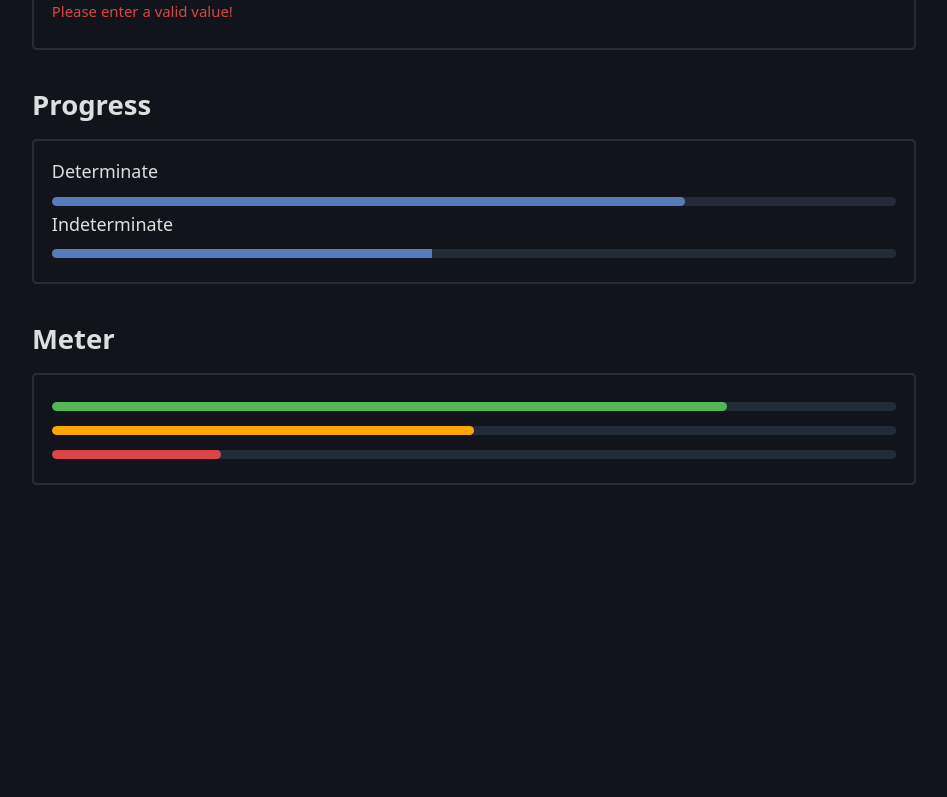
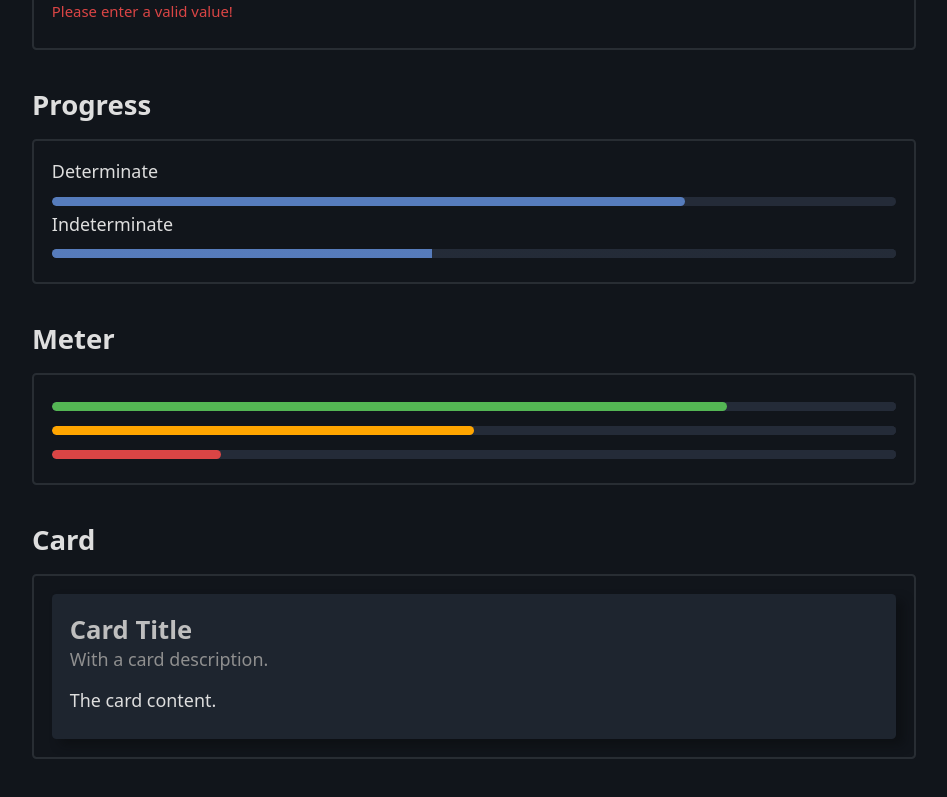
Before and after one commit to Sammy-T/spout, a Svelte app: page / in a window 1280 px wide. Shown: the part 4226-5023 px from the top of the page, without its empty margins (166-1113 px from the left). Before the commit the page ends 4764 px from the top, so only its background shows below. Built offline with nearby package versions, Linux system fonts and the light colour scheme.

Commit message:
Add article cards

```diff
--- a/src/App.svelte
+++ b/src/App.svelte
@@ -275,6 +275,18 @@
         <meter min="0" max="1" low="0.26" high="0.75" optimum="1" value="0.5">50%</meter>
         <meter min="0" max="1" low="0.26" high="0.75" optimum="1" value="0.2">20%</meter>
     </section>
+
+    <h2>Card</h2>
+    <section>
+        <article>
+            <header>
+                <h3>Card Title</h3>
+                <p>With a card description.</p>
+            </header>
+
+            <p>The card content.</p>
+        </article>
+    </section>
 </main>
 
 <style>
--- a/src/app.css
+++ b/src/app.css
@@ -12,6 +12,7 @@
   --ins-color: rgb(84, 182, 84);
   --del-color: rgb(218, 69, 69);
   --code-bg: oklch(from var(--bg) calc(l + 0.1) c h);
+  --card-bg: hsl(from var(--bg) h s calc(l * 1.75));
   --form-el-bg: hsl(from #345183 h calc(s * 0.35) l);
   --progress-bg: hsl(from var(--accent) h calc(s * 0.5) calc(l * 0.5));
   --progress-color: hsl(from var(--accent) h s calc(l * 1.5));
@@ -488,6 +489,30 @@ meter {
   }
 }
 
+article {
+  padding: 1rem;
+  background-color: var(--card-bg);
+  border-radius: var(--radius);
+  box-shadow: 8px 6px 10px hsl(from var(--bg) h s calc(l * 0.5) / 0.5);
+
+  & > header {
+    margin-bottom: 1rem;
+
+    & * {
+      margin: 0;
+    }
+
+    & :last-child {
+      color: oklch(from var(--text) calc(l * 0.65) c h);
+    }
+  }
+
+  & > footer {
+    margin-top: 1rem;
+    color: oklch(from var(--text) calc(l * 0.8) c h);
+  }
+}
+
 @keyframes progress-indeterminate {
   0% {
     background-position: 200% 0;
```
